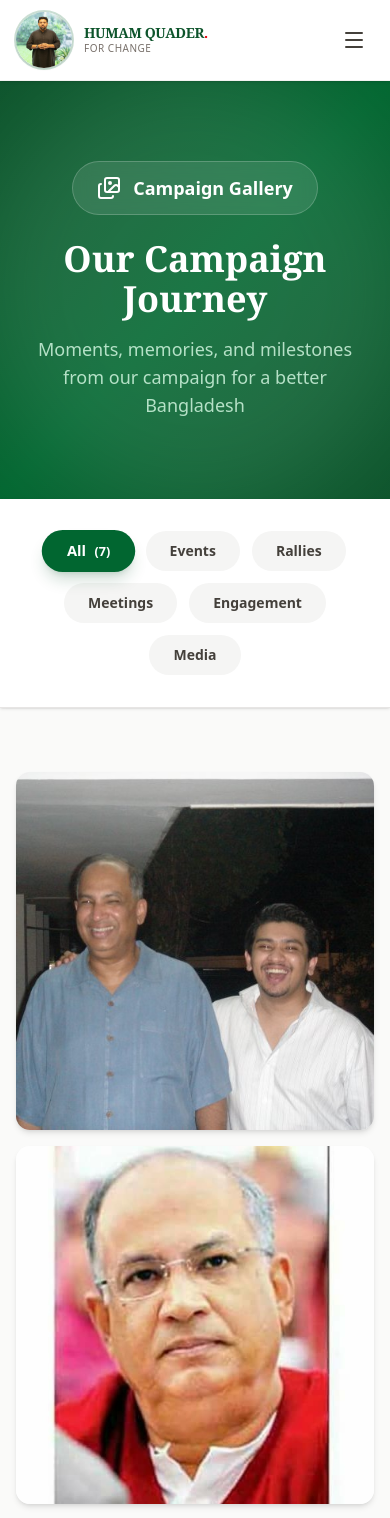
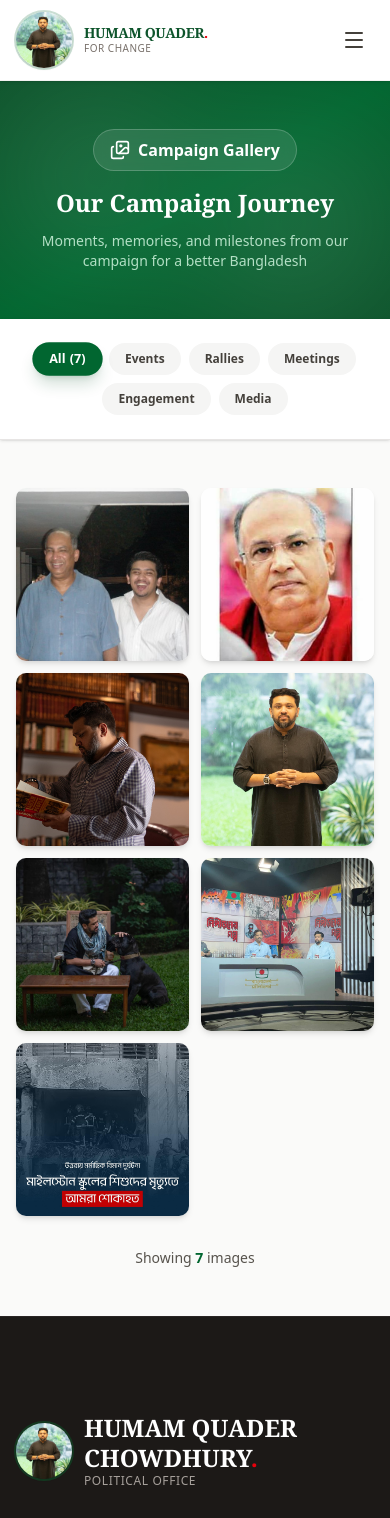
Before and after one commit to Talhanasar/IEB-Election-Site, a Next.js app in the folder frontend/: page /gallery in a window 390 px wide. Shown: the top 1518 px of the page. Built offline with nearby package versions, Linux system fonts and the light colour scheme.

Commit message:
Refactor GalleryPage layout and styles for improved responsiveness and visual consistency. Adjust section heights, padding, and typography to enhance user experience across devices.

```diff
--- a/frontend/app/(withNav)/gallery/page.tsx
+++ b/frontend/app/(withNav)/gallery/page.tsx
@@ -72,21 +72,21 @@ export default function GalleryPage() {
   return (
     <>
       {/* Gallery Header */}
-        <section className="py-20 bg-linear-to-br from-green-900 via-green-800 to-green-900 text-white relative overflow-hidden">
+        <section className="py-12 md:py-20 bg-linear-to-br from-green-900 via-green-800 to-green-900 text-white relative overflow-hidden">
           <div className="absolute inset-0 opacity-10">
-            <div className="absolute top-0 left-0 w-96 h-96 bg-white rounded-full blur-3xl" />
-            <div className="absolute bottom-0 right-0 w-96 h-96 bg-white rounded-full blur-3xl" />
+            <div className="absolute top-0 left-0 w-48 md:w-96 h-48 md:h-96 bg-white rounded-full blur-3xl" />
+            <div className="absolute bottom-0 right-0 w-48 md:w-96 h-48 md:h-96 bg-white rounded-full blur-3xl" />
           </div>
           <div className="container mx-auto px-4 relative z-10">
             <div className="max-w-4xl mx-auto text-center">
-              <div className="inline-flex items-center gap-3 px-6 py-3 rounded-full bg-white/10 backdrop-blur-sm mb-6 border border-white/20">
-                <Images className="w-6 h-6" />
-                <span className="text-lg font-semibold">Campaign Gallery</span>
+              <div className="inline-flex items-center gap-2 md:gap-3 px-4 md:px-6 py-2 md:py-3 rounded-full bg-white/10 backdrop-blur-sm mb-4 md:mb-6 border border-white/20">
+                <Images className="w-5 md:w-6 h-5 md:h-6" />
+                <span className="text-base md:text-lg font-semibold">Campaign Gallery</span>
               </div>
-              <h1 className="text-4xl md:text-5xl lg:text-6xl font-serif font-bold mb-4">
+              <h1 className="text-2xl md:text-4xl lg:text-5xl xl:text-6xl font-serif font-bold mb-3 md:mb-4">
                 Our Campaign Journey
               </h1>
-              <p className="text-lg text-green-100/80 max-w-2xl mx-auto">
+              <p className="text-sm md:text-base lg:text-lg text-green-100/80 max-w-2xl mx-auto px-2">
                 Moments, memories, and milestones from our campaign for a better Bangladesh
               </p>
             </div>
@@ -94,9 +94,9 @@ export default function GalleryPage() {
         </section>
 
         {/* Category Filter */}
-        <section className="py-8 bg-white border-b border-stone-200 sticky top-20 z-40 shadow-sm">
+        <section className="py-6 md:py-8 bg-white border-b border-stone-200 sticky top-20 z-40 shadow-sm">
           <div className="container mx-auto px-4">
-            <div className="flex flex-wrap items-center justify-center gap-3">
+            <div className="flex flex-wrap items-center justify-center gap-2 md:gap-3">
               {categories.map((category) => (
                 <button
                   key={category}
@@ -105,7 +105,7 @@ export default function GalleryPage() {
                     setIsLoading(true)
                     setTimeout(() => setIsLoading(false), 300)
                   }}
-                  className={`px-6 py-2.5 rounded-full text-sm font-semibold transition-all duration-300 ${
+                  className={`px-4 md:px-6 py-2 md:py-2.5 rounded-full text-xs md:text-sm font-semibold transition-all duration-300 ${
                     selectedCategory === category
                       ? "bg-green-800 text-white shadow-lg shadow-green-900/20 scale-105"
                       : "bg-stone-100 text-stone-700 hover:bg-stone-200"
@@ -113,7 +113,7 @@ export default function GalleryPage() {
                 >
                   {category}
                   {selectedCategory === category && (
-                    <span className="ml-2 text-xs">({filteredImages.length})</span>
+                    <span className="ml-1 md:ml-2 text-xs">({filteredImages.length})</span>
                   )}
                 </button>
               ))}
@@ -122,7 +122,7 @@ export default function GalleryPage() {
         </section>
 
         {/* Gallery Grid */}
-        <section className="py-16 bg-stone-50 min-h-screen">
+        <section className="py-12 md:py-16 bg-stone-50 min-h-screen">
           <div className="container mx-auto px-4">
             {isLoading ? (
               <div className="flex items-center justify-center py-20">
@@ -130,15 +130,15 @@ export default function GalleryPage() {
               </div>
             ) : filteredImages.length === 0 ? (
               <div className="text-center py-20">
-                <p className="text-stone-500 text-lg">No images found in this category.</p>
+                <p className="text-stone-500 text-base md:text-lg">No images found in this category.</p>
               </div>
             ) : (
-              <div className="grid grid-cols-1 sm:grid-cols-2 lg:grid-cols-3 xl:grid-cols-4 gap-4 md:gap-6">
+              <div className="grid grid-cols-2 sm:grid-cols-2 md:grid-cols-3 lg:grid-cols-4 gap-3 md:gap-4 lg:gap-6">
                 {filteredImages.map((image, index) => (
                   <div
                     key={image.id}
                     onClick={() => openLightbox(image.id)}
-                    className="group relative aspect-square rounded-xl overflow-hidden bg-white shadow-md hover:shadow-2xl transition-all duration-300 cursor-pointer transform hover:scale-[1.02]"
+                    className="group relative aspect-square rounded-lg md:rounded-xl overflow-hidden bg-white shadow-md hover:shadow-2xl transition-all duration-300 cursor-pointer transform hover:scale-[1.02]"
                     style={{
                       animationDelay: `${index * 50}ms`,
                     }}
@@ -147,20 +147,20 @@ export default function GalleryPage() {
                       src={image.src}
                       alt={image.alt}
                       fill
-                      sizes="(max-width: 640px) 100vw, (max-width: 1024px) 50vw, (max-width: 1280px) 33vw, 25vw"
+                      sizes="(max-width: 640px) 50vw, (max-width: 1024px) 33vw, (max-width: 1280px) 25vw, 20vw"
                       className="object-cover group-hover:scale-110 transition-transform duration-500"
                     />
                     <div className="absolute inset-0 bg-linear-to-t from-black/70 via-black/20 to-transparent opacity-0 group-hover:opacity-100 transition-opacity duration-300">
-                      <div className="absolute bottom-0 left-0 right-0 p-4 transform translate-y-4 group-hover:translate-y-0 transition-transform duration-300">
-                        <span className="inline-block text-xs font-semibold text-white uppercase tracking-wider bg-green-800/90 px-3 py-1.5 rounded-full backdrop-blur-sm">
+                      <div className="absolute bottom-0 left-0 right-0 p-2 md:p-4 transform translate-y-4 group-hover:translate-y-0 transition-transform duration-300">
+                        <span className="inline-block text-xs font-semibold text-white uppercase tracking-wider bg-green-800/90 px-2 md:px-3 py-1 md:py-1.5 rounded-full backdrop-blur-sm">
                           {image.category}
                         </span>
-                        <p className="text-white text-sm mt-2 font-medium">{image.alt}</p>
+                        <p className="text-white text-xs md:text-sm mt-1 md:mt-2 font-medium line-clamp-2">{image.alt}</p>
                       </div>
                     </div>
-                    <div className="absolute top-4 right-4 opacity-0 group-hover:opacity-100 transition-opacity">
-                      <div className="bg-white/90 backdrop-blur-sm rounded-full p-2 shadow-lg">
-                        <Images className="w-4 h-4 text-green-800" />
+                    <div className="absolute top-2 md:top-4 right-2 md:right-4 opacity-0 group-hover:opacity-100 transition-opacity">
+                      <div className="bg-white/90 backdrop-blur-sm rounded-full p-1.5 md:p-2 shadow-lg">
+                        <Images className="w-3 md:w-4 h-3 md:h-4 text-green-800" />
                       </div>
                     </div>
                   </div>
@@ -169,8 +169,8 @@ export default function GalleryPage() {
             )}
 
             {/* Image Count */}
-            <div className="text-center mt-12">
-              <p className="text-stone-600">
+            <div className="text-center mt-8 md:mt-12">
+              <p className="text-sm md:text-base text-stone-600">
                 Showing <span className="font-semibold text-green-800">{filteredImages.length}</span>{" "}
                 {filteredImages.length === 1 ? "image" : "images"}
                 {selectedCategory !== "All" && ` in ${selectedCategory}`}
@@ -182,15 +182,15 @@ export default function GalleryPage() {
       {/* Lightbox Modal */}
       {selectedImageData && (
         <div
-          className="fixed inset-0 z-50 bg-black/95 backdrop-blur-sm flex items-center justify-center p-4 animate-in fade-in duration-300"
+          className="fixed inset-0 z-50 bg-black/95 backdrop-blur-sm flex items-center justify-center p-3 md:p-4 animate-in fade-in duration-300"
           onClick={closeLightbox}
         >
           <button
             onClick={closeLightbox}
-            className="absolute top-4 right-4 z-50 text-white hover:text-green-400 transition-colors bg-black/50 rounded-full p-2 backdrop-blur-sm"
+            className="absolute top-3 md:top-4 right-3 md:right-4 z-50 text-white hover:text-green-400 transition-colors bg-black/50 rounded-full p-2 backdrop-blur-sm"
             aria-label="Close"
           >
-            <X className="w-6 h-6" />
+            <X className="w-5 md:w-6 h-5 md:h-6" />
           </button>
 
           <div
@@ -214,30 +214,30 @@ export default function GalleryPage() {
                     e.stopPropagation()
                     navigateImage("prev")
                   }}
-                  className="absolute left-4 top-1/2 -translate-y-1/2 bg-black/50 hover:bg-black/70 text-white rounded-full p-3 backdrop-blur-sm transition-all z-50"
+                  className="absolute left-2 md:left-4 top-1/2 -translate-y-1/2 bg-black/50 hover:bg-black/70 text-white rounded-full p-2 md:p-3 backdrop-blur-sm transition-all z-50"
                   aria-label="Previous image"
                 >
-                  <ChevronLeft className="w-6 h-6" />
+                  <ChevronLeft className="w-5 md:w-6 h-5 md:h-6" />
                 </button>
                 <button
                   onClick={(e) => {
                     e.stopPropagation()
                     navigateImage("next")
                   }}
-                  className="absolute right-4 top-1/2 -translate-y-1/2 bg-black/50 hover:bg-black/70 text-white rounded-full p-3 backdrop-blur-sm transition-all z-50"
+                  className="absolute right-2 md:right-4 top-1/2 -translate-y-1/2 bg-black/50 hover:bg-black/70 text-white rounded-full p-2 md:p-3 backdrop-blur-sm transition-all z-50"
                   aria-label="Next image"
                 >
-                  <ChevronRight className="w-6 h-6" />
+                  <ChevronRight className="w-5 md:w-6 h-5 md:h-6" />
                 </button>
               </>
             )}
 
             {/* Image Info */}
-            <div className="absolute bottom-4 left-1/2 -translate-x-1/2 bg-black/70 backdrop-blur-sm rounded-full px-6 py-3 text-white text-sm">
+            <div className="absolute bottom-3 md:bottom-4 left-1/2 -translate-x-1/2 bg-black/70 backdrop-blur-sm rounded-full px-3 md:px-6 py-2 md:py-3 text-white text-xs md:text-sm">
               <span className="font-semibold">{selectedImageData.alt}</span>
-              <span className="mx-2">•</span>
+              <span className="mx-1 md:mx-2">•</span>
               <span className="text-green-400">{selectedImageData.category}</span>
-              <span className="mx-2">•</span>
+              <span className="mx-1 md:mx-2">•</span>
               <span>
                 {filteredImages.findIndex((img) => img.id === selectedImage) + 1} / {filteredImages.length}
               </span>
```
